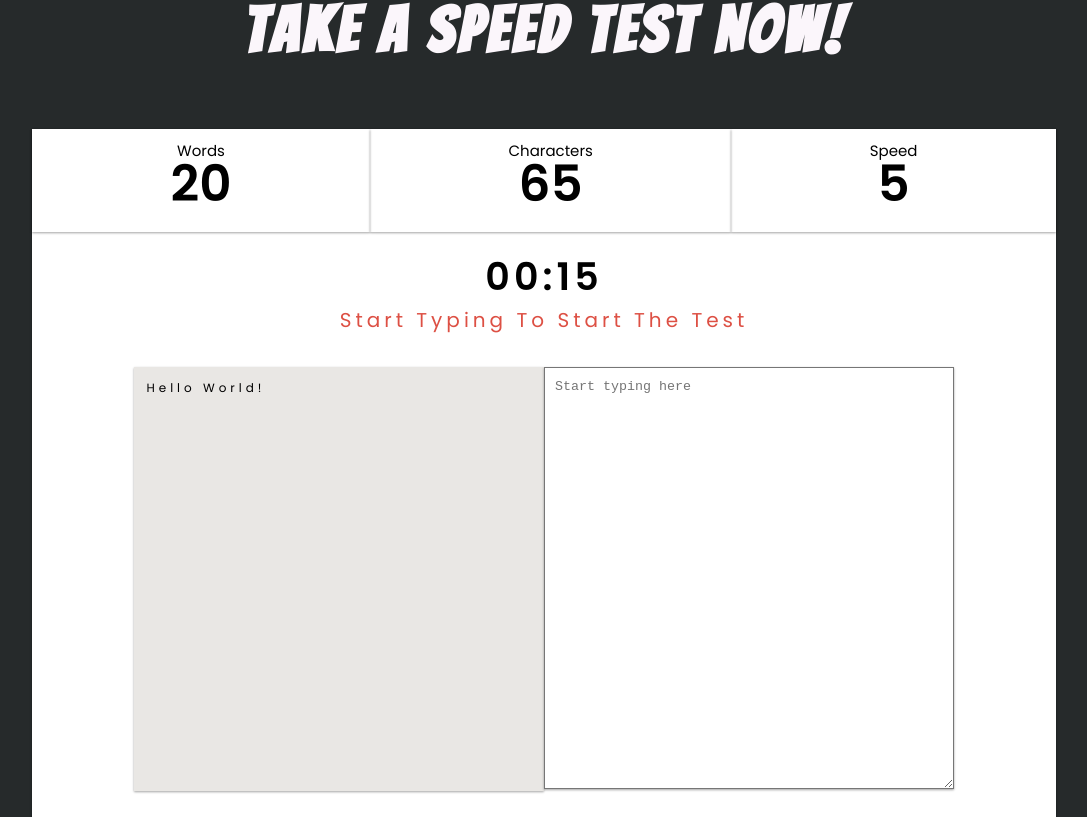
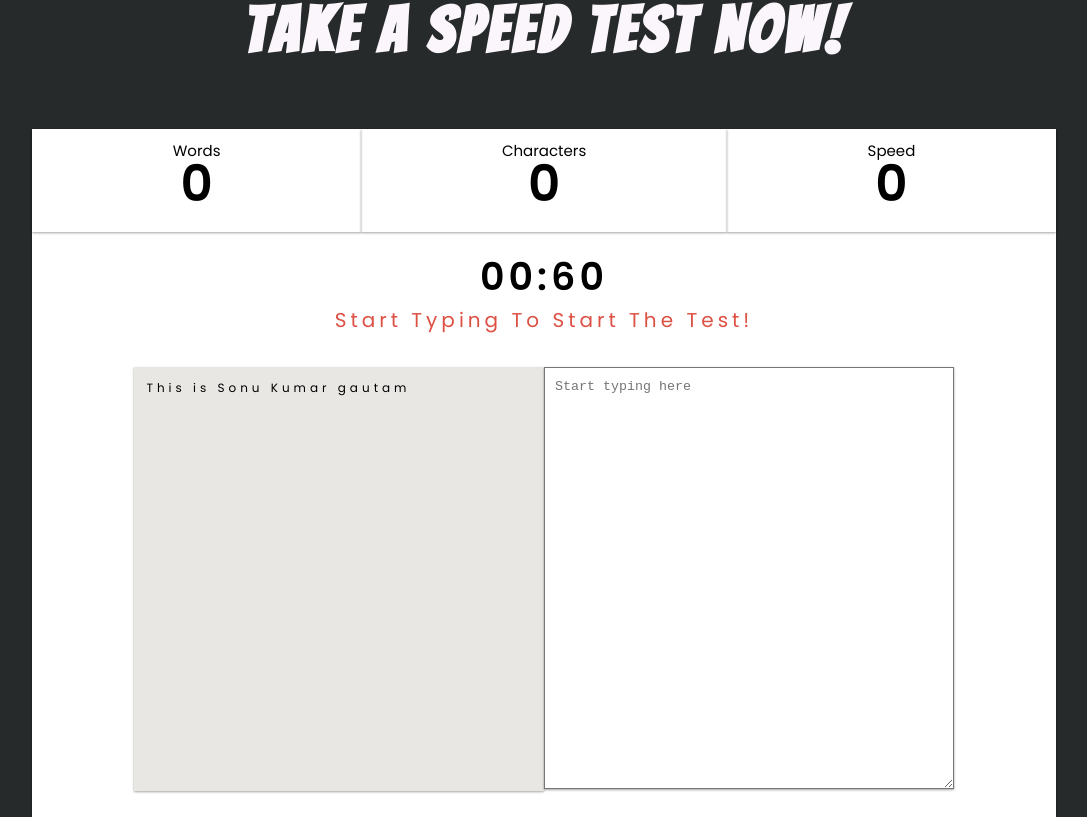
Before and after one commit to skgautam1010/Typing-test, a React (Create React App) app: page / in a window 1280 px wide. Shown: the part 863-1680 px from the top of the page, without its empty margins (96-1183 px from the left). Built offline with nearby package versions, Linux system fonts and the light colour scheme.

Commit message:
adding state in each component

```diff
--- a/src/App/App.jsx
+++ b/src/App/App.jsx
@@ -5,9 +5,20 @@ import Home from '../Home/Home';
 import Footer from '../Footer/Footer';
 import ChallengeSection from '../ChallengeSection/ChallengeSection';
 
-
+const TotalTime=60;
 
 class App extends React.Component {
+
+    state={
+        selectedParagraph:"This is Sonu Kumar gautam",
+        timerStarted:false,
+        timeRemaining:TotalTime,
+        words:0,
+        characters:0,
+        wpm:0,
+
+    }
+
     render() {
         return (
             <div className="app">
@@ -16,7 +27,8 @@ class App extends React.Component {
 
                 <Home />
 
-                <ChallengeSection />
+                <ChallengeSection selectedParagraph={this.state.selectedParagraph} words={this.state.words} characters={this.state.characters}
+                wpm={this.state.wpm} timeRemaining={this.state.timeRemaining} timerStarted={this.state.timerStarted} />
 
                 <Footer />
 
--- a/src/ChallengeSection/ChallengeSection.jsx
+++ b/src/ChallengeSection/ChallengeSection.jsx
@@ -2,14 +2,14 @@ import React from 'react'
 import TestContainer from '../TestContainer/TestContainer';
 import './ChallengeSection.css';
 
-const ChallengeSection = () =>
+const ChallengeSection = ({selectedParagraph,words,characters,wpm,timeRemaining,timerStarted}) =>
  {
     return (
         <div className="challenge-section-container">
             <h1 data-aos="fade-down" className="challenge-section-header">
                 Take a Speed Test Now!
             </h1>
-            <TestContainer words={20} characters={65} wpm={5} />
+            <TestContainer timeRemaining={timeRemaining} timerStarted={timerStarted} selectedParagraph={selectedParagraph} words={words} characters={characters} wpm={wpm} />
 
         </div>
     )
--- a/src/RealChallenge/RealChallenge.jsx
+++ b/src/RealChallenge/RealChallenge.jsx
@@ -1,12 +1,16 @@
 import React from 'react'
 import './RealChallenge.css';
 
-const RealChallenge = ({selectedParagraph}) => {
+const RealChallenge = ({selectedParagraph,timeRemaining,timerStarted}) => {
     return (
         <div className="typing-challenge">
             <div className="timer-container">
-                <p className="timer">00:15</p>
-                <p className="timer-info">Start Typing To Start The Test</p>
+                <p className="timer">00:
+                {timeRemaining>=10 ? timeRemaining: `0${timeRemaining}`}
+                </p>
+                <p className="timer-info">
+                    {!timerStarted && "Start Typing To Start The Test!"}
+                </p>
             </div>
 
             <div className="text-area-container">
--- a/src/TestContainer/TestContainer.jsx
+++ b/src/TestContainer/TestContainer.jsx
@@ -3,16 +3,16 @@ import TryAgain from '../TryAgain/TryAgain';
 import TypingChallenge from '../TyoingChallenge/TypingChallenge';
 import './TestContainer.css';
 
-const TestContainer = ({words,characters,wpm}) => {
+const TestContainer = ({timeRemaining,selectedParagraph,words,characters,wpm,timerStarted}) => {
 
-    const timeRemaining=12;
+
 
     return (
         <div className="test-container">
             {
                 timeRemaining >0 ?(
                     <div  data-aos="fade-up" className="typing-challenge-cont">
-                <TypingChallenge words={words} characters={characters} wpm={wpm} />
+                <TypingChallenge timeRemaining={timeRemaining} selectedParagraph={selectedParagraph} timerStarted={timerStarted} words={words} characters={characters} wpm={wpm} />
             </div>
                 ):
                 (
--- a/src/TyoingChallenge/TypingChallenge.jsx
+++ b/src/TyoingChallenge/TypingChallenge.jsx
@@ -3,7 +3,7 @@ import ChallengeDetailCard from '../ChallengeDetailCard/ChallengeDetailCard';
 import './TypingChallenge.css';
 import RealChallenge from '../RealChallenge/RealChallenge';
 
-const TypingChallenge = ({words,characters,wpm}) => {
+const TypingChallenge = ({selectedParagraph,words,characters,wpm,timeRemaining,timerStarted}) => {
     return (
         <div className="typing-challenge-container">
             <div className="details-container">
@@ -12,7 +12,7 @@ const TypingChallenge = ({words,characters,wpm}) => {
                     <ChallengeDetailCard cardName="Speed" cardValue={wpm}/>
             </div>
             <div className="typewriter-container">
-                <RealChallenge selectedParagraph="Hello World!"/>
+                <RealChallenge selectedParagraph={selectedParagraph} timeRemaining={timeRemaining} timerStarted={timerStarted}/>
             </div>
         </div>
     )
```
